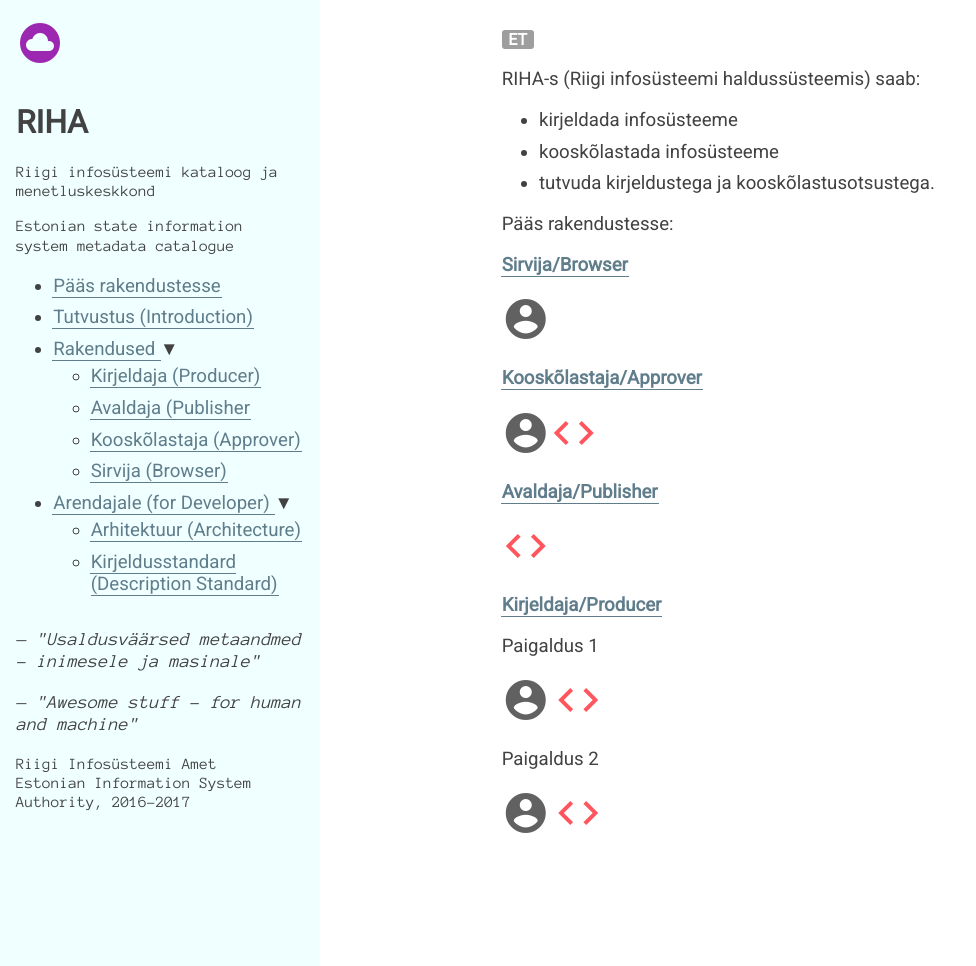
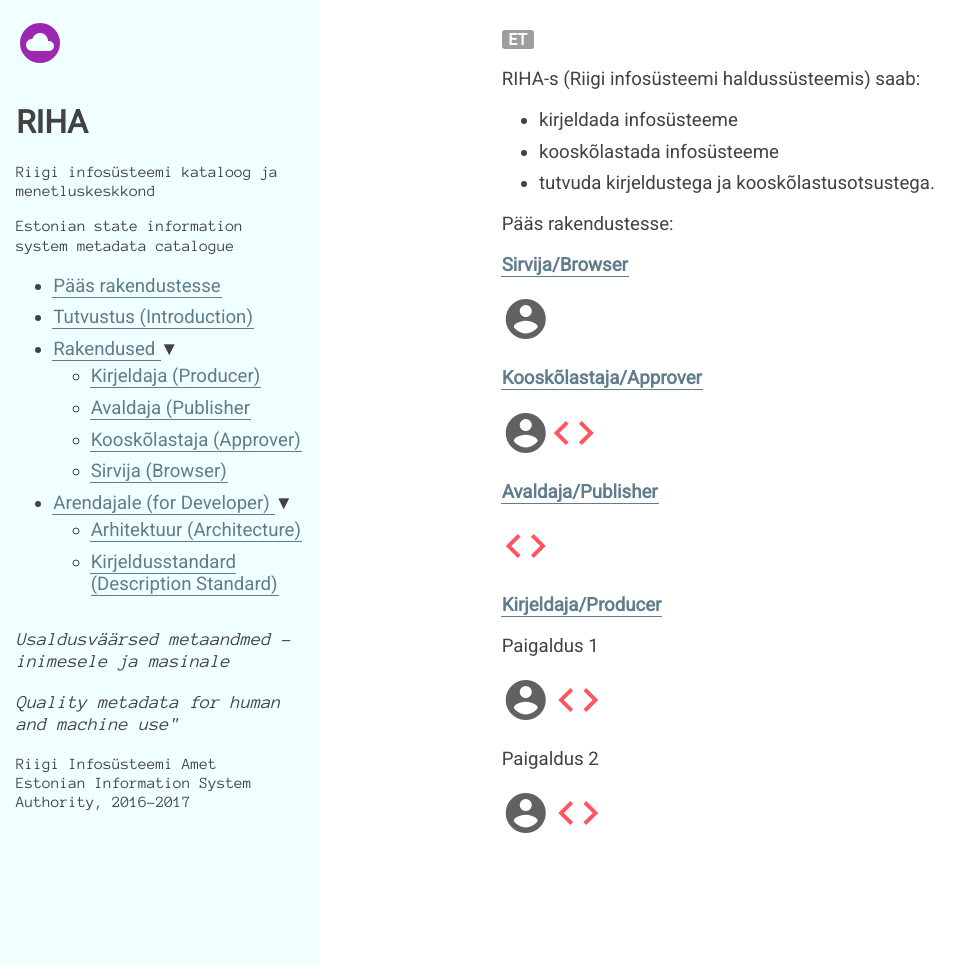
Before and after one commit to e-gov/RIHA-Index, a Jekyll site: the page built from index.md, in a window 1280 px wide and 966 px high. Shown: the whole window, without its empty margins (0-976 px from the left). Built offline with Jekyll 4.4.1, drawn with Linux system fonts in a browser that asks for light colours.

Commit message:
Lisandused

```diff
--- a/_includes/Riba.html
+++ b/_includes/Riba.html
@@ -50,10 +50,10 @@
   </nav>
 
   <p class='Anon' style='margin-top: 2rem;'>
-    <i>&mdash; "Usaldusväärsed metaandmed - inimesele ja masinale"</i>
+    <i>Usaldusväärsed metaandmed - inimesele ja masinale</i>
   </p>
   <p class='Anon'>
-    <i>&mdash; "Awesome stuff - for human and machine"</i>
+    <i>Quality metadata for human and machine use"</i>
   </p>
 
   <p class='teine' style='margin-bottom: 4rem;'>
--- a/_layouts/IT.html
+++ b/_layouts/IT.html
@@ -17,9 +17,19 @@
 
   </head>
   <body onload='init()'>
-    {% include Riba.html %}
-    <div class='Tekst'>
-      {{ content }}
+    <!-- Flexbox -->
+    <div id='container' class='display: -webkit-flex; display: flex;'>
+
+      {% include Riba.html %}
+
+      <div class='Tekst'>
+        {{ content }}
+      </div>
+    </div>
+
+    <!-- Footer -->
+    <div style='margin-top: 4rem;'>
+     &nbsp;
     </div>
   </body>
 </html>
```
